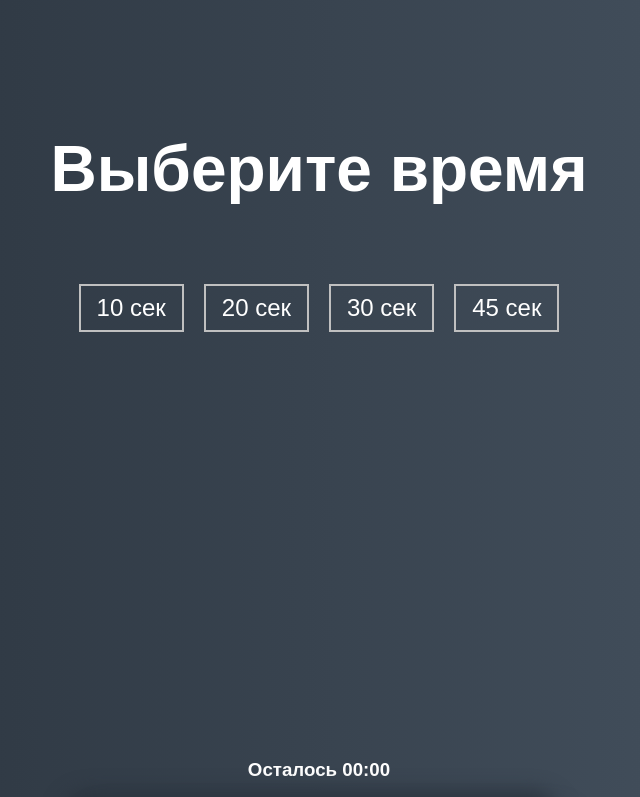
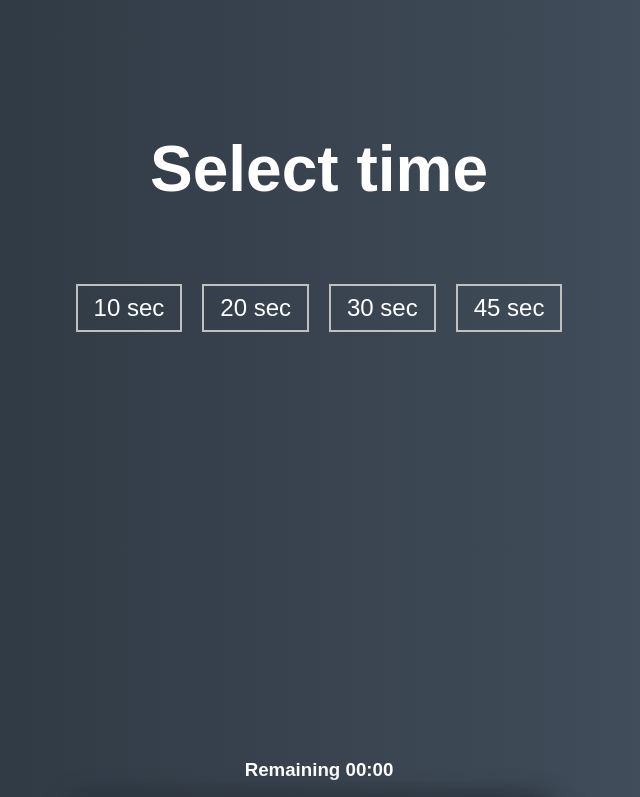
Before and after one commit to PavelTitov16/Aim_Game, a plain HTML site: page index.html in a window 1280 px wide. Shown: the part 980-1777 px from the top of the page, without its empty margins (321-961 px from the left). Drawn offline with Linux system fonts and the light colour scheme; a web font is replaced by a local one.

Commit message:
feat: change language for en

```diff
--- a/index.html
+++ b/index.html
@@ -12,40 +12,40 @@
 <body>
     <div class="screen">
         <h1>Aim Training</h1>
-        <a href="#" class="start" id="start">Начать игру</a>
+        <a href="#" class="start" id="start">Game start</a>
     </div>
 
     <div class="screen">
-        <h1>Выберите время</h1>
+        <h1>Select time</h1>
         <ul class="time-list" id="time-list">
             <li>
                 <button class="time-btn" data-time="10">
-                    10 сек
+                    10 sec
                 </button>
             </li>
             <li>
                 <button class="time-btn" data-time="20">
-                    20 сек
+                    20 sec
                 </button>
             </li>
             <li>
                 <button class="time-btn" data-time="30">
-                    30 сек
+                    30 sec
                 </button>
             </li>
             <li>
                 <button class="time-btn" data-time="45">
-                    45 сек
+                    45 sec
                 </button>
             </li>
         </ul>
     </div>
 
     <div class="screen">
-        <h3>Осталось <span id="time">00:00</span></h3>
+        <h3>Remaining <span id="time">00:00</span></h3>
         <div class="board" id="board"></div>
     </div>
-    <script src="index.js"> </script>
+    <script src="index.js"></script>
 </body>
 
 </html>
```
